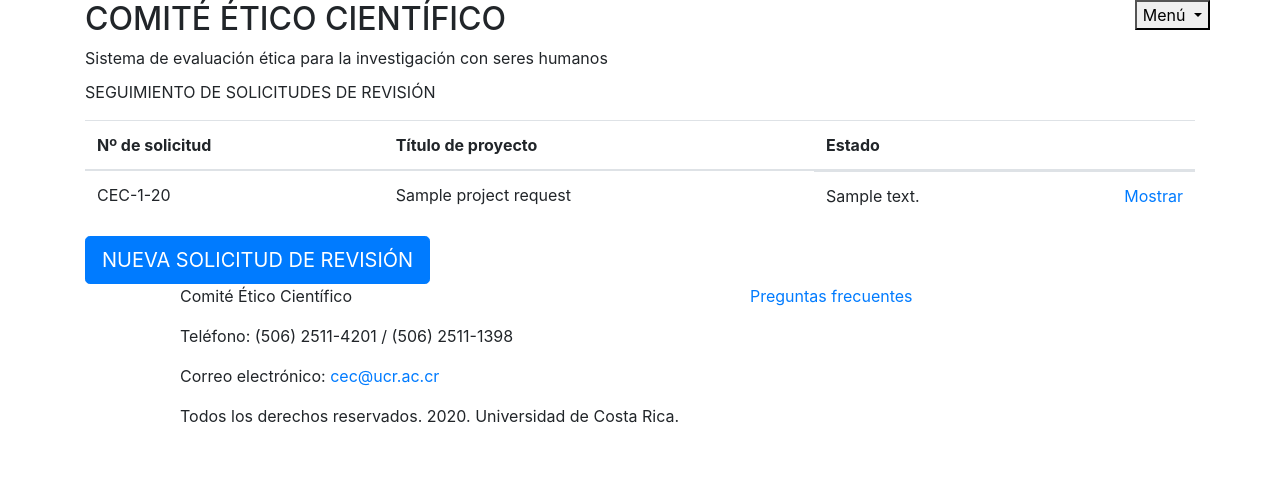
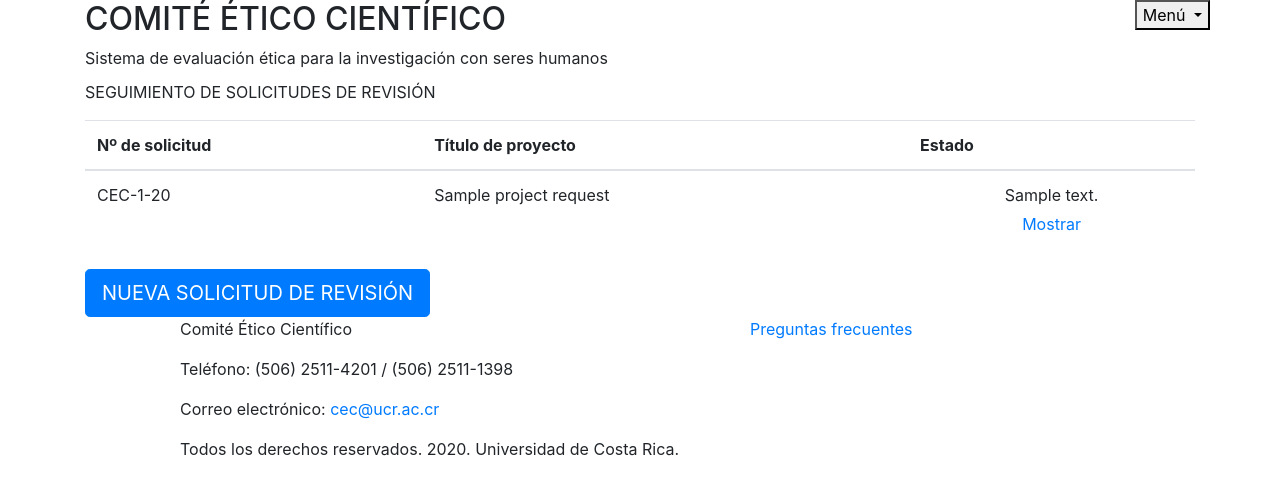
Before and after one commit to lfitoria/cec, a Symfony app: template templates/project_request/index.html.twig in a window 1280 px wide. Shown: the part 50-543 px from the top of the page. Run offline with Twig, Linux system fonts and the light colour scheme; the template is opened without the code that fills it: most values are stand-ins (such as "Sample title", 1, 10 or a date in 2020); style sheets or scripts are compiled from the project's sources; some libraries are stand-ins or nearby versions.

Commit message:
tablesprojects

```diff
--- a/assets/css/app.css
+++ b/assets/css/app.css
@@ -521,8 +521,8 @@ a.ingreso-admin-home:after {
 a.toolbox {
   position: absolute;
   font-size: 0.6em;
-  top: 5px;
-  right: -18px;
+  top: 2px;
+  right: -15px;
   background-color: var(--N1);
   border-radius: 50%;
   padding: 0px 4px;
--- a/assets/css/forms.css
+++ b/assets/css/forms.css
@@ -169,3 +169,8 @@ form .collecion_list .selected_files_list_item--delete{
 .checkbox-menu li.active label:focus {
   background-color: #b8b8ff;
 }
+span.td-st-col {
+  display: block;
+  text-align: center;
+  margin-bottom: 5px;
+}
--- a/templates/commons/_modal_validate_user.html.twig
+++ b/templates/commons/_modal_validate_user.html.twig
@@ -29,7 +29,7 @@
                             <span class="file-advice">Usuario incorrecto.</span>
                         </small>
                         <div class="date-send">
-                            <small class="form-text text-muted font-italic">Fecha de revisión:
+                            <small class="form-text text-muted font-italic">Fecha:
                                 {{ "now"|date("m/d/Y") }}</small>
                         </div>
                         <button type="submit" class="btn btn-primary btn-block btn-flat" id="valdiate_send_user_submit">{{'CONFIRMAR ENVÍO'|upper}}</button>
--- a/templates/project_request/index.html.twig
+++ b/templates/project_request/index.html.twig
@@ -59,13 +59,17 @@
 					{% if app.user.role.description in ["ROLE_ADMIN", "ROLE_EVALUATOR"] %}
 						<td>{{ project_request.projectUnit }}</td>
 					{% endif %}
-					<td class="d-flex justify-content-between">
+					<td class="justify-content-between state-column">
 
-						<span class="st-eval" for="eval_request_status_{{ project_request.state.id }}">{{ project_request.state.description }}</span>
+						<span class="td-st-col"><span class="st-eval" for="eval_request_status_{{ project_request.state.id }}">{{ project_request.state.description }}</span>
+						</span>
+						<span class="td-st-col">
 						<a class="btn-blue" href="{{ path('project_request_show', {'id': project_request.id}) }}">Mostrar</a>
+						</span>
 
 						{% if app.user.role.description == "ROLE_ADMIN" %}
 							{% if project_request.state.id not in [36,27] %}
+								<span class="td-st-col">
 								<div class="dropdown">
 									<button class="btn btn-default dropdown-toggle" type="button" id="dropdownMenu1" data-toggle="dropdown" aria-haspopup="true" aria-expanded="true">
 										Asignar
@@ -85,27 +89,40 @@
 										</li>
 									</ul>
 								</div>
+								</span>
 								{% if project_request.state.id == 28 %}
-									<a class="btn-blue" href="{{ path('project_request_pre_evaluate', {'id': project_request.id}) }}">Evaluar</a>
+									<span class="td-st-col">
+										<a class="btn-blue" href="{{ path('project_request_pre_evaluate', {'id': project_request.id}) }}">Evaluar</a>
+									</span>
 								{% endif %}
 								{% if project_request.state.id == 31 %}
-									<a class="btn-blue" href="{{ path('project_request_evaluate', {'id': project_request.id}) }}">Evaluar</a>
+									<span class="td-st-col">
+										<a class="btn-blue" href="{{ path('project_request_evaluate', {'id': project_request.id}) }}">Evaluar</a>
+									</span>
 								{% endif %}
 							{% else %}
 								{% if app.user.role.description not in ["ROLE_ADMIN"] %}
-									<a class="btn-blue" href="{{ path('project_request_show', {'id': project_request.id}) }}">Mostrar</a>
+									<span class="td-st-col">
+										<a class="btn-blue" href="{{ path('project_request_show', {'id': project_request.id}) }}">Mostrar</a>
+									</span>
 								{% endif %}
 							{% endif %}
 						{% elseif app.user.role.description == "ROLE_STUDENT" or  app.user.role.description == "ROLE_RESEARCHER"%}
 							{% if project_request.state.id in [27, 35, 42,38] %}
+								<span class="td-st-col">
 								<a class="btn-blue" href="{{ path('project_request_edit', {'id': project_request.id}) }}">Completar</a>
+								</span>
 							{% endif %}
 						{% elseif app.user.role.description == "ROLE_STUDENT" or  app.user.role.description == "ROLE_EVALUATOR"%}
 							{% if project_request.state.id == 28 %}
+								<span class="td-st-col">
 								<a class="btn-blue" href="{{ path('project_request_pre_evaluate', {'id': project_request.id}) }}">Evaluar</a>
+								</span>
 							{% endif %}
 							{% if project_request.state.id == 31 %}
+								<span class="td-st-col">
 								<a class="btn-blue" href="{{ path('project_request_evaluate', {'id': project_request.id}) }}">Evaluar</a>
+								</span>
 							{% endif %}
 
 							{# {% if project_request.state.id == 36 %}
```
